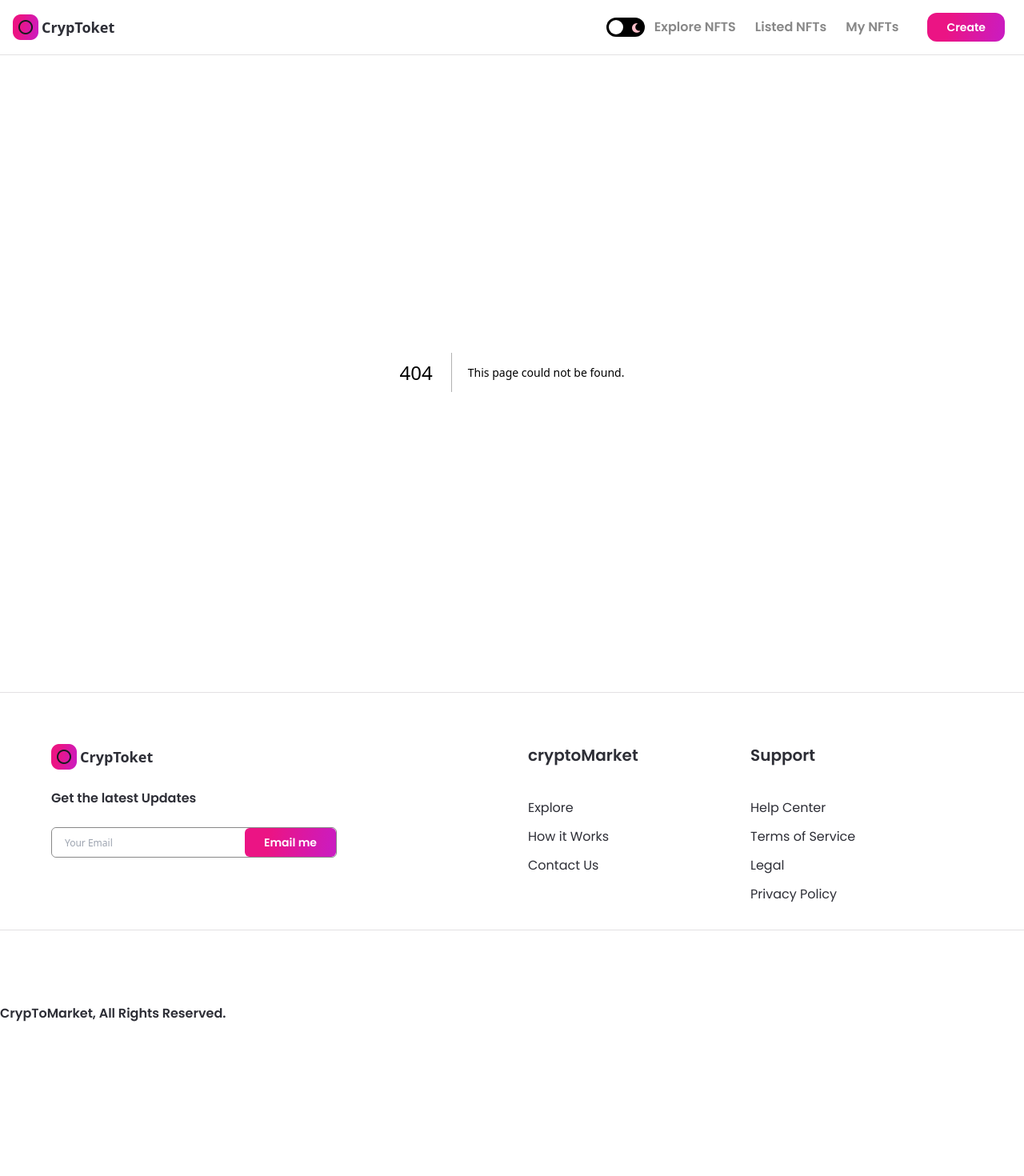
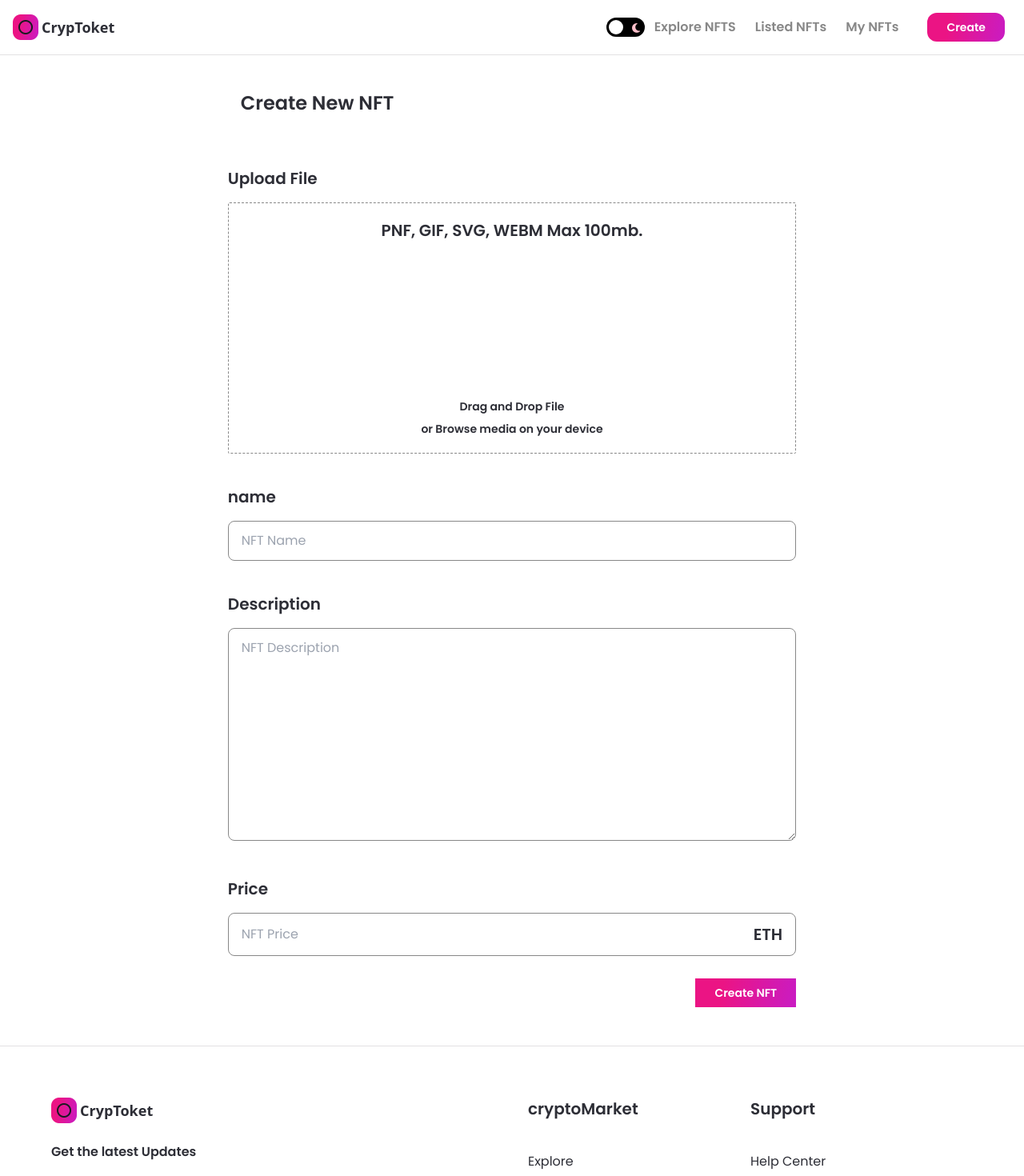
Before and after one commit to kamruzzamanripon/nft-market-place, a Next.js app: page /create-nft in a window 1280 px wide. Before the commit this address had no page. Shown: the top 1470 px of the page at 80% size. Before the commit the page ends 1407 px from the top, so only its background shows below. Built offline with nearby package versions, Linux system fonts and the light colour scheme.

Commit message:
create nft form add

```diff
--- /dev/null
+++ b/components/Input.jsx
@@ -0,0 +1,35 @@
+import React from 'react';
+
+const Input = ({ inputType, title, placeholder, handleClick }) => (
+  <div className="mt-10 w-full">
+    <p className="font-poppins dark:text-white text-nft-black-1 font-semibold text-xl">{title}</p>
+
+    {inputType === 'number' ? (
+      <div className="dark:bg-nft-black-1 bg-white border dark:border-nft-black-1 border-nft-gray-2 rounded-lg w-full outline-none font-poppins dark:text-white text-nft-gray-2 text-base mt-4 px-4 py-3 flexBetween flex-row">
+        <input
+          type="number"
+          className="flex w-full dark:bg-nft-black-1 bg-white outline-none"
+          placeholder={placeholder}
+          onChange={handleClick}
+        />
+        <p className="font-poppins dark:text-white text-nft-black-1 font-semibold text-xl">ETH</p>
+      </div>
+    ) : inputType === 'textarea' ? (
+      <textarea
+        rows={10}
+        className="dark:bg-nft-black-1 bg-white border dark:border-nft-black-1 border-nft-gray-2 rounded-lg w-full outline-none font-poppins dark:text-white text-nft-gray-2 text-base mt-4 px-4 py-3"
+        placeholder={placeholder}
+        onChange={handleClick}
+      />
+    ) : (
+      <input
+        className="dark:bg-nft-black-1 bg-white border dark:border-nft-black-1 border-nft-gray-2 rounded-lg w-full outline-none font-poppins dark:text-white text-nft-gray-2 text-base mt-4 px-4 py-3"
+        placeholder={placeholder}
+        onChange={handleClick}
+      />
+    )}
+
+  </div>
+);
+
+export default Input;
--- a/components/NFTCard.jsx
+++ b/components/NFTCard.jsx
@@ -5,7 +5,7 @@
 import images from '../assets';
 
 const NFTCard = ({ nft }) => (
-  <Link href={{ pathname: '/nft-details', query: { nft } }}>
+  <Link href={{ pathname: '/nft-details', query: nft }}>
     <div className="flex-1 min-w-215 max-w-max xs:max-w-none sm:w-full sm:min-w-155 minmd:min-w-256 minlg:min-w-327 dark:bg-nft-black-3 bg-white rounded-2xl p-4 m-4 minlg:m-8 sm:my-2 sm:mx-2 cursor-pointer shadow-md">
       <div className="relative w-full h-52 sm:h-36 xs:h-56 minmd:h-60 minlg:h-300 rounded-2xl overflow-hidden">
         <Image
@@ -25,6 +25,7 @@
           <p className="font-poppins dark:text-white text-nft-black-1 font-semibold text-xs minlg:text-lg">{nft.seller}</p>
         </div>
       </div>
+
     </div>
   </Link>
 );
--- a/components/index.js
+++ b/components/index.js
@@ -3,7 +3,8 @@
 import Button from './Button';
 import CreatorCard from './CreatorCard';
 import Footer from './Footer';
+import Input from './Input';
 import Navbar from './Navbar';
 import NFTCard from './NFTCard';
 
-export { Navbar, Footer, Button, Banner, CreatorCard, NFTCard };
+export { Navbar, Footer, Button, Banner, CreatorCard, NFTCard, Input };
--- /dev/null
+++ b/pages/create-nft.js
@@ -0,0 +1,103 @@
+import { useTheme } from 'next-themes';
+import Image from 'next/image';
+import React, { useCallback, useMemo, useState } from 'react';
+import { useDropzone } from 'react-dropzone';
+
+import images from '../assets';
+import { Button, Input } from '../components';
+
+const CreateNFT = () => {
+  const [fileUrl, setFileUrl] = useState(null);
+  const { theme } = useTheme();
+  const [formInput, setFormInput] = useState({ price: '', name: '', description: '' });
+
+  // console.log('form data', formInput);
+  const onDrop = useCallback(() => {
+    // upload image to the ipfs
+  }, []);
+  const { getRootProps, getInputProps, isDragActive, isDragAccept, isDragReject } = useDropzone({
+    onDrop,
+    accept: 'image/*',
+    maxSize: 5000000,
+  });
+
+  const fileStyle = useMemo(() => (
+    `dark:bg-nft-black-1 bg-white border dark:border-white border-nft-gray-2 flex flex-col items-center p-5 rounded-sm border-dashed
+    ${isDragActive && 'border-file-active'}
+    ${isDragAccept && 'border-file-accept'}
+    ${isDragReject && 'border-file-reject'}`
+  ), [isDragActive, isDragAccept, isDragReject]);
+
+  return (
+    <div className="flex justify-center sm:px-4 p-12">
+      <div className="w-3/5 md:w-full">
+        <h1 className="font-poppins dark:text-white text-nft-black-1 text-2xl minlg:text-4xl font-semibold ml-4 xs:ml-0">
+          Create New NFT
+        </h1>
+
+        <div className="mt-16">
+          <p className="font-poppins dark:text-white text-nft-black-1 font-semibold text-xl">Upload File</p>
+          <div className="mt-4">
+            <div {...getRootProps()} className={fileStyle}>
+              <input {...getInputProps()} />
+              <div className="flexCenter flex-col text-center">
+                <p className="font-poppins dark:text-white text-nft-black-1 font-semibold text-xl">
+                  PNF, GIF, SVG, WEBM Max 100mb.
+                </p>
+                <div className="my-12 w-full flex justify-center">
+                  <Image
+                    src={images.upload}
+                    width={100}
+                    height={100}
+                    objectFit="contain"
+                    alt="file Upload"
+                    className={theme === 'light' && 'filter invert'}
+                  />
+                </div>
+
+                <p className="font-poppins dark:text-white text-nft-black-1 font-semibold text-sm">Drag and Drop File</p>
+                <p className="font-poppins dark:text-white text-nft-black-1 font-semibold text-sm mt-2">or Browse media on your device</p>
+              </div>
+            </div>
+            {fileUrl && (
+            <aside>
+              <div>
+                <img src={fileUrl} alt="asset_file" />
+              </div>
+            </aside>
+            )}
+          </div>
+        </div>
+
+        <Input
+          inputType="input"
+          title="name"
+          placeholder="NFT Name"
+          handleClick={(e) => setFormInput({ ...formInput, name: e.target.value })}
+        />
+        <Input
+          inputType="textarea"
+          title="Description"
+          placeholder="NFT Description"
+          handleClick={(e) => setFormInput({ ...formInput, description: e.target.value })}
+        />
+        <Input
+          inputType="number"
+          title="Price"
+          placeholder="NFT Price"
+          handleClick={(e) => setFormInput({ ...formInput, price: e.target.value })}
+        />
+
+        <div className="mt-7 w-full flex justify-end">
+          <Button
+            btnName="Create NFT"
+            className="rounded-xl"
+            handleClick={() => {}}
+          />
+        </div>
+      </div>
+    </div>
+  );
+};
+
+export default CreateNFT;
--- a/pages/index.js
+++ b/pages/index.js
@@ -113,7 +113,7 @@
                   i,
                   name: `Nifty NFT ${i}`,
                   price: (10 - i * 0.534).toFixed(2),
-                  seller: `0x${makeId(3)}...${makeId(4)}`,
+                  seller: '0XjSDFWEsdfwe55584',
                   owner: `0x${makeId(3)}...${makeId(4)}`,
                   description: 'Cool NFT on Sale',
                 }}
```
